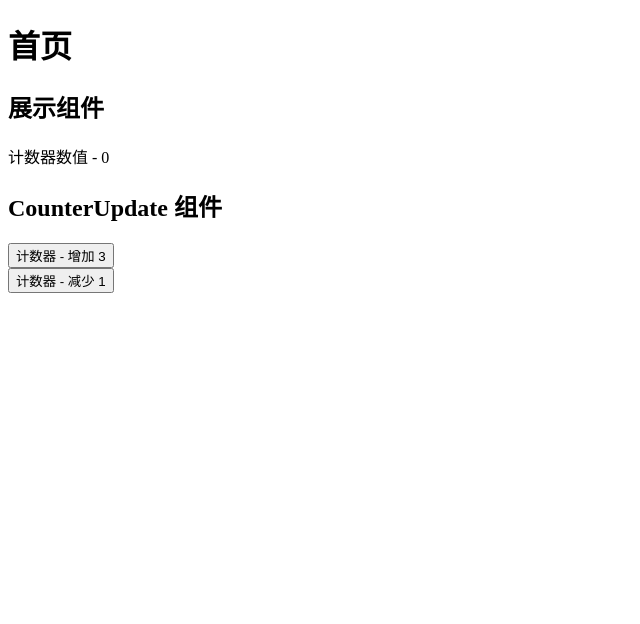
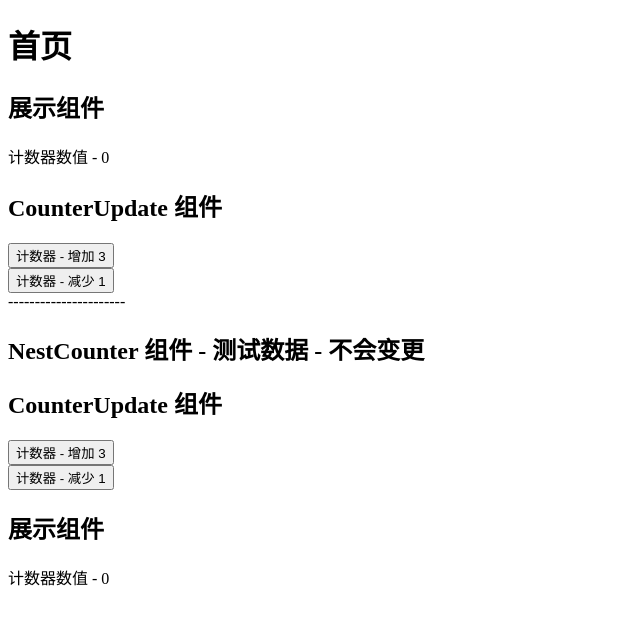
Before and after one commit to dztony/implement-redux, a Next.js app: page / in a window 1280 px wide. Shown: the top 624 px of the page, without its empty margins (0-640 px from the left). Built offline with nearby package versions, Linux system fonts and the light colour scheme.

Commit message:
feat: 优化 re render 逻辑，减少不必要的渲染

```diff
--- /dev/null
+++ b/src/component/NestCounter/index.tsx
@@ -0,0 +1,21 @@
+import React from 'react';
+import CounterUpdate from "@/component/CounterUpdate";
+import DisplayCounter from "@/component/DisplayCounter";
+import useSelector from "@/myReactRedux/hook/useSelector";
+
+function NestCounter() {
+  const testValue = useSelector(state => state.test);
+
+  console.log('NestCounter render - ', new Date().getTime());
+  return (
+    <React.Fragment>
+      <h2>
+        NestCounter 组件 - {testValue}
+      </h2>
+      <CounterUpdate />
+      <DisplayCounter />
+    </React.Fragment>
+  );
+}
+
+export default NestCounter;
--- a/src/myReactRedux/hook/useSelector.ts
+++ b/src/myReactRedux/hook/useSelector.ts
@@ -8,21 +8,23 @@ function useSelector(selector: ISelector): any {
   const { store, subscription } = React.useContext(ReactReduxContext);
   const curStateValue = selector(store.getState());
 
-  const preStateValue = useRef<any>(null);
+  const preStateValue = useRef(curStateValue);
   const [_, forceUpdate] = useReducer(x => x +1, 0);
 
   useEffect(() => {
     const unsubscribe = subscription.subscribe(() => {
-      if (isEqual(curStateValue, preStateValue.current)) {
+      console.log('每次 dispatch action 后，会执行这里的回调，但是视情况进行 re render - ', new Date().getTime());
+      const computeValue = selector(store.getState());
+      if (isEqual(computeValue, preStateValue.current)) {
         return;
       }
 
-      preStateValue.current = curStateValue;
+      preStateValue.current = computeValue;
       forceUpdate();
     });
 
     return unsubscribe;
-  }, [store, subscription, curStateValue]);
+  }, [subscription, store, selector]);
 
   return curStateValue;
 }
--- a/src/pages/index.tsx
+++ b/src/pages/index.tsx
@@ -1,6 +1,7 @@
 import React from 'react';
 import DisplayCounter from "@/component/DisplayCounter";
 import CounterUpdate from "@/component/CounterUpdate";
+import NestCounter from "@/component/NestCounter";
 
 function Index() {
   console.log('index render - ', new Date().getTime());
@@ -12,6 +13,9 @@ function Index() {
       </h1>
       <DisplayCounter />
       <CounterUpdate />
+
+      <div>----------------------</div>
+      <NestCounter />
     </div>
   )
 }
```
